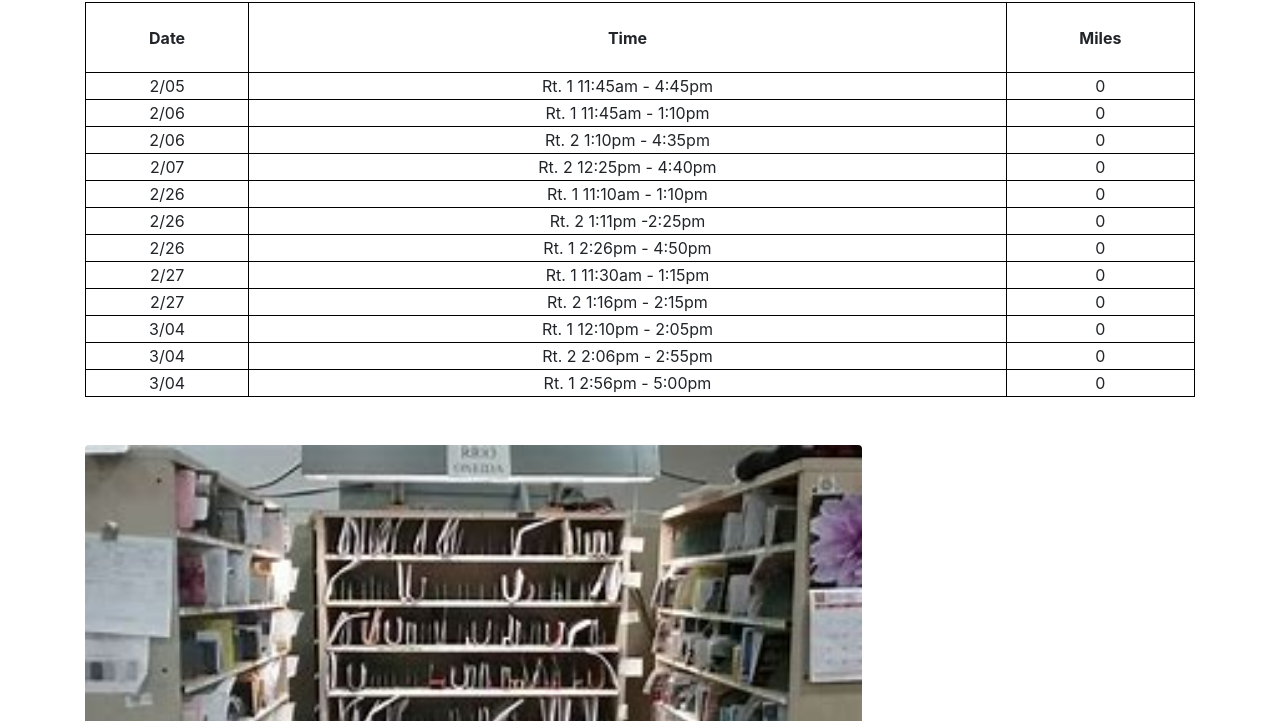
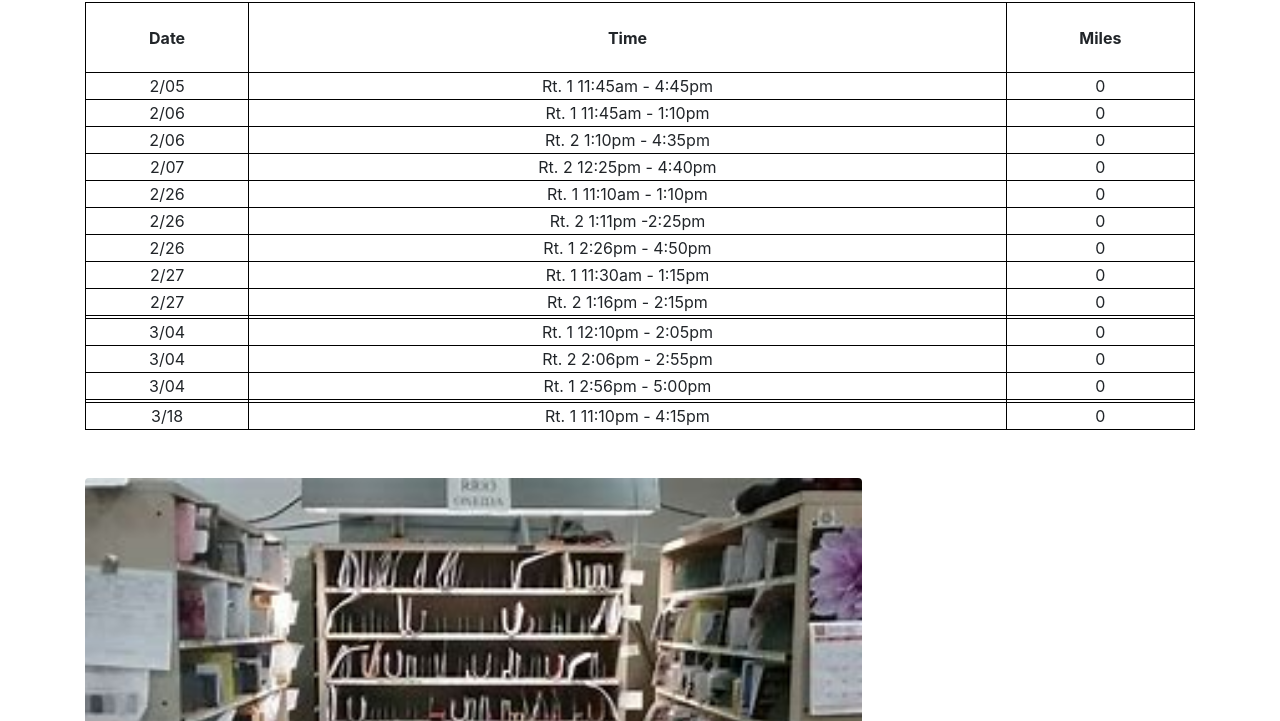
Before and after one commit to Benedadon78/timesheet, a plain HTML site: page index.html in a window 1280 px wide. Shown: the part 379-1100 px from the top of the page. Drawn offline with Linux system fonts and the light colour scheme.

Commit message:
Update index.html

```diff
--- a/index.html
+++ b/index.html
@@ -78,6 +78,11 @@
   <td>0</td>
 </tr>
 <tr>
+  <td></td>
+  <td></td>
+  <td></td>
+</tr>
+<tr>
   <td>3/04</td>
   <td>Rt. 1 12:10pm - 2:05pm</td>
   <td>0</td>
@@ -91,6 +96,16 @@
   <td>3/04</td>
   <td>Rt. 1 2:56pm - 5:00pm</td>
   <td>0</td>
+</tr>
+  <tr>
+  <td></td>
+  <td></td>
+  <td></td>
+<tr>
+  <td>3/18</td>
+  <td>Rt. 1 11:10pm - 4:15pm</td>
+  <td>0</td>
+</tr>
 </tr>
 </table>
 </div>
```
